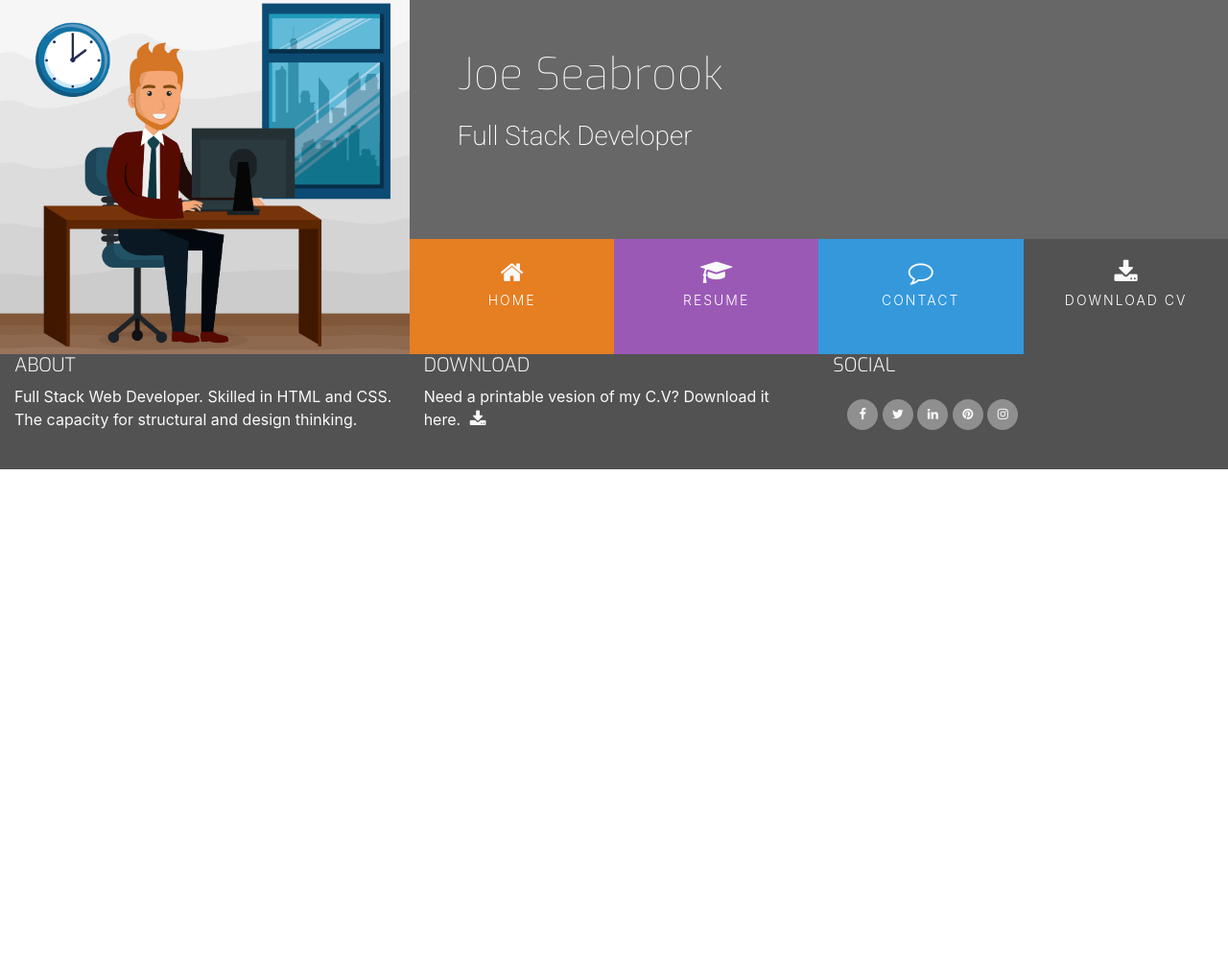
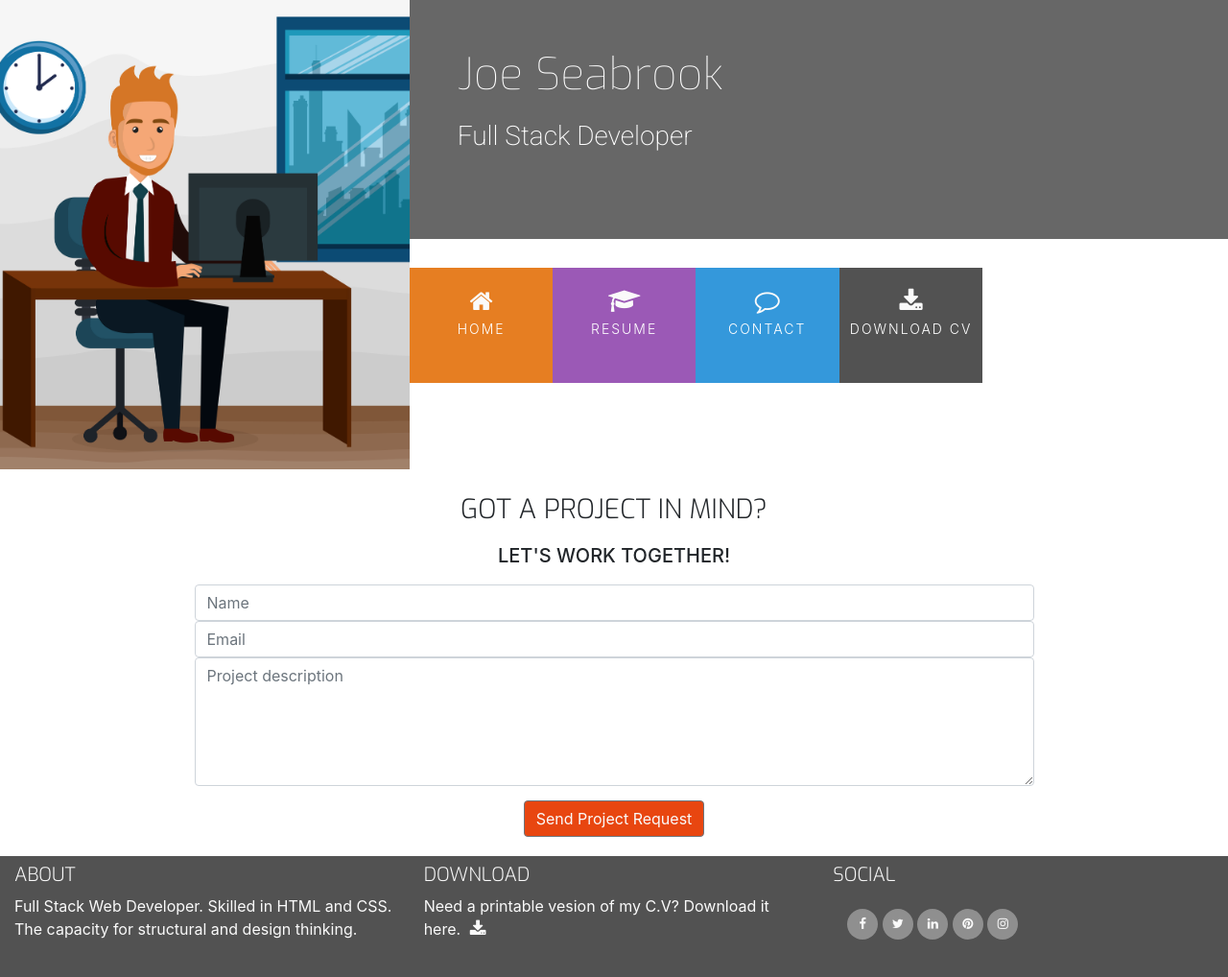
Before and after one commit to Jaycode88/mycv, a plain HTML site: page contact.html in a window 1280 px wide. Shown: the whole page at 96% size. Before the commit the page ends 800 px from the top, so only its background shows below. Drawn offline with nearby package versions, Linux system fonts and the light colour scheme.

Commit message:
Add contact form, Cv Download link

```diff
--- a/assets/css/style.css
+++ b/assets/css/style.css
@@ -28,6 +28,10 @@
 
 .bg-color-work-history {
     background-color: #9b59b6;
+}
+
+.bg-color-contact {
+    background-color: #fff;
 }
 
 /*---------special paddings/margins/text---*/
@@ -280,3 +284,35 @@ footer {
 .history-items {
     margin-bottom: 30px;
 }
+
+/*------------ contact form ------------*/
+.contact-heading {
+    font-family: "Exo", sans-serif;
+    font-weight: 300;
+    margin-top: 25px;
+    margin-bottom: 20px;
+}
+
+.center-form {
+    padding-top: 10px;
+    margin: 0 auto;
+    max-width: 70%;
+}
+
+button[type="submit"] {
+    margin-top: 15px;
+    margin-bottom: 20px;
+    color: #fafafa;
+    background-color: #e84610;
+}
+
+/*-------- media query---------*/
+
+@media(min-width: 992px) {
+    .menucontainer {
+        padding-top: 30px;
+        min-height: 240px;
+        margin: 0 auto;
+        max-width: 70%;
+    }
+}
--- a/contact.html
+++ b/contact.html
@@ -30,20 +30,20 @@
                     <div class="col">
                         <ul id="nav" class="list-inline menucontainer">
                             <li class="col-6 col-sm-3 list-inline-item ui-menu-color-home menuitem">
-                                <a href="#" class="hvr-sweep-to-bottom"><i class="fa fa-home"
+                                <a href="index.html" class="hvr-sweep-to-bottom"><i class="fa fa-home"
                                         aria-hidden="true"></i><span>Home</span></a>
                             </li>
                             <li class="col-6 col-sm-3 list-inline-item ui-menu-color-resume menuitem">
-                                <a href="#" class="hvr-sweep-to-bottom"><i class="fa fa-graduation-cap"
+                                <a href="resume.html" class="hvr-sweep-to-bottom"><i class="fa fa-graduation-cap"
                                         aria-hidden="true"></i><span>Resume</span></a>
                             </li>
                             <li class="col-6 col-sm-3 list-inline-item ui-menu-color-contact menuitem">
-                                <a href="#" class="hvr-sweep-to-bottom"><i class="fa fa-comment-o"
+                                <a href="contact.html" class="hvr-sweep-to-bottom"><i class="fa fa-comment-o"
                                         aria-hidden="true"></i><span>Contact</span></a>
                             </li>
                             <li class="col-6 col-sm-3 list-inline-item ui-menu-color-download menuitem">
-                                <a href="#" class="hvr-sweep-to-bottom"><i class="fa fa-download"
-                                        aria-hidden="true"></i><span>Download CV</span></a>
+                                <a href="assets/cv/joeseabrookcv.pdf" target="_blank" class="hvr-sweep-to-bottom"><i
+                                        class="fa fa-download" aria-hidden="true"></i><span>Download CV</span></a>
                             </li>
                         </ul>
                     </div>
@@ -51,24 +51,47 @@
             </div>
         </div>
     </header>
+    <section class="container-fluid">
+        <div class="row bg-color-contact">
+            <div class="col">
+                <h3 class="contact-heading uppercase text-center">Got a project in mind?</h3>
+                <h5 class="uppercase text-center">Let's work together!</h5>
+                <div class="center-form">
+                    <form>
+                        <input type="text" name="name" id="fullname" class="form-control" placeholder="Name" required />
+                        <input type="email" name="email" id="emailaddress" class="form-control" placeholder="Email"
+                            required />
+                        <textarea rows="5" name="projectsummary" id="projectsummary" class="form-control"
+                            placeholder="Project description" required></textarea>
+                        <div class="form-row text-center">
+                            <div class="col">
+                                <button type="submit" class="btn btn-secondary">Send Project Request</button>
+                            </div>
+                        </div>
+                    </form>
+                </div>
+            </div>
+        </div>
+    </section>
 
     <footer class="container-fluid">
         <div id="footer-details" class="row">
-            <div class="col-sm-4">
+            <div class="col-sm-4 my-2">
                 <h5 class="uppercase general-sub">About</h5>
                 <p class="inline-block">
                     Full Stack Web Developer. Skilled in HTML and CSS. The capacity for structural and design thinking.
                 </p>
             </div>
-            <div class="col-sm-4">
+            <div class="col-sm-4 my-2">
                 <h5 class="uppercase general-sub">Download</h5>
                 <p class="inline-block">
                     Need a printable vesion of my C.V? Download it here.
-                    <a href="#" target="_blank" class="cv-pdf"><i class="fa fa-download" aria-hidden="true"></i>
+                    <a href="assets/cv/joeseabrookcv.pdf" target="_blank" class="cv-pdf"><i class="fa fa-download"
+                            aria-hidden="true"></i>
                         <span class="sr-only">Download link.</span>
                 </p>
             </div>
-            <div class="col-sm-4">
+            <div class="col-sm-4 my-2">
                 <h5 class="uppercase general-sub">Social</h5>
                 <ul class="list-inline social-links">
                     <li class="list-inline-item">
```
Also changed, not shown: index.html (+8 -7 lines), resume.html (+8 -9 lines), 1 other file.
